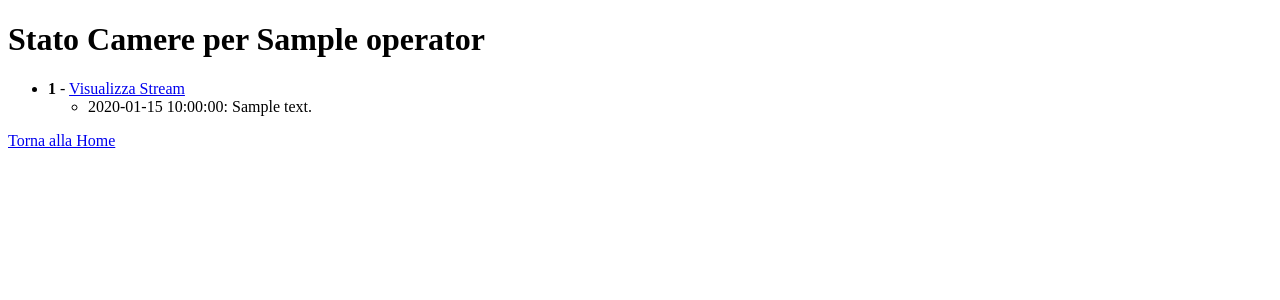
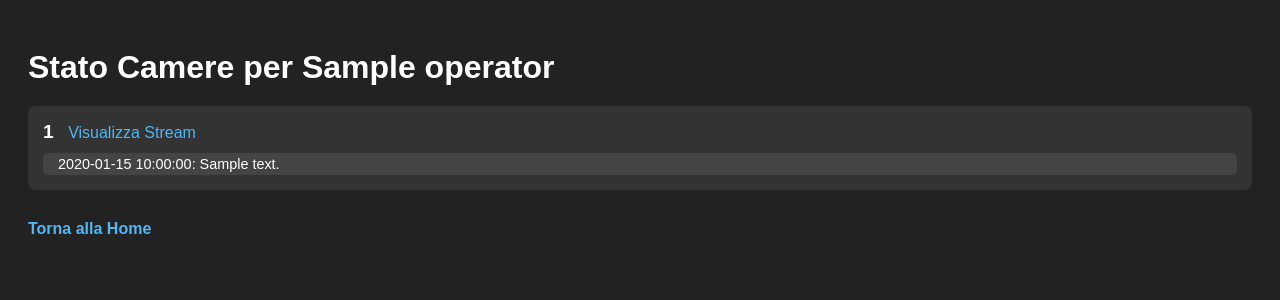
Before and after one commit to Thurillo/shima-led-monitor, a Flask app: template templates/operator_status.html in a window 1280 px wide. Shown: the top 300 px of the page. Run offline with Flask 3, Linux system fonts and the light colour scheme; the template is opened without the code that fills it: most values are stand-ins (such as "Sample title", 1, 10 or a date in 2020); parts of the project's set-up code (start-up, migrations or seed data) failed here and were passed over.

Commit message:
Update operator_status.html

```diff
--- a/templates/operator_status.html
+++ b/templates/operator_status.html
@@ -2,16 +2,78 @@
 <html>
 <head>
     <title>Stato Camere per {{ operator }}</title>
+    <meta http-equiv="refresh" content="15">
+    <style>
+        body {
+            font-family: Arial, sans-serif;
+            background-color: #222;
+            color: white;
+            padding: 20px;
+        }
+        h1 {
+            margin-bottom: 20px;
+        }
+        ul.camera-list {
+            list-style-type: none;
+            padding: 0;
+        }
+        ul.camera-list > li {
+            margin-bottom: 30px;
+            padding: 15px;
+            background-color: #333;
+            border-radius: 8px;
+        }
+        ul.camera-list li strong {
+            font-size: 1.2em;
+        }
+        ul.camera-list li a {
+            color: #50b7f5;
+            text-decoration: none;
+            margin-left: 10px;
+        }
+        ul.camera-list li a:hover {
+            text-decoration: underline;
+        }
+        ul.notifications {
+            margin-top: 10px;
+            list-style-type: none;
+            padding-left: 15px;
+            max-height: 150px;
+            overflow-y: auto;
+            background-color: #444;
+            border-radius: 5px;
+        }
+        ul.notifications li {
+            font-size: 0.9em;
+            padding: 3px 0;
+            border-bottom: 1px solid #555;
+        }
+        ul.notifications li:last-child {
+            border-bottom: none;
+        }
+        p.back-home {
+            margin-top: 30px;
+        }
+        p.back-home a {
+            color: #50b7f5;
+            text-decoration: none;
+            font-weight: bold;
+        }
+        p.back-home a:hover {
+            text-decoration: underline;
+        }
+    </style>
 </head>
 <body>
     <h1>Stato Camere per {{ operator }}</h1>
-    <ul>
+    <ul class="camera-list">
     {% for cam in cameras %}
         <li>
-            <strong>{{ cam.machine_id }}</strong> -
+            <strong>{{ cam.machine_id }}</strong>
             <a href="{{ url_for('camera_detail', machine_id=cam.machine_id) }}">Visualizza Stream</a>
+
             {% if cameras_data[cam.machine_id].history %}
-            <ul>
+            <ul class="notifications">
                 {% for item in cameras_data[cam.machine_id].history[-10:] %}
                 <li>{{ item.time }}: {{ item.message }}</li>
                 {% endfor %}
@@ -20,6 +82,6 @@
         </li>
     {% endfor %}
     </ul>
-    <p><a href="/">Torna alla Home</a></p>
+    <p class="back-home"><a href="{{ url_for('index') }}">Torna alla Home</a></p>
 </body>
 </html>
```
